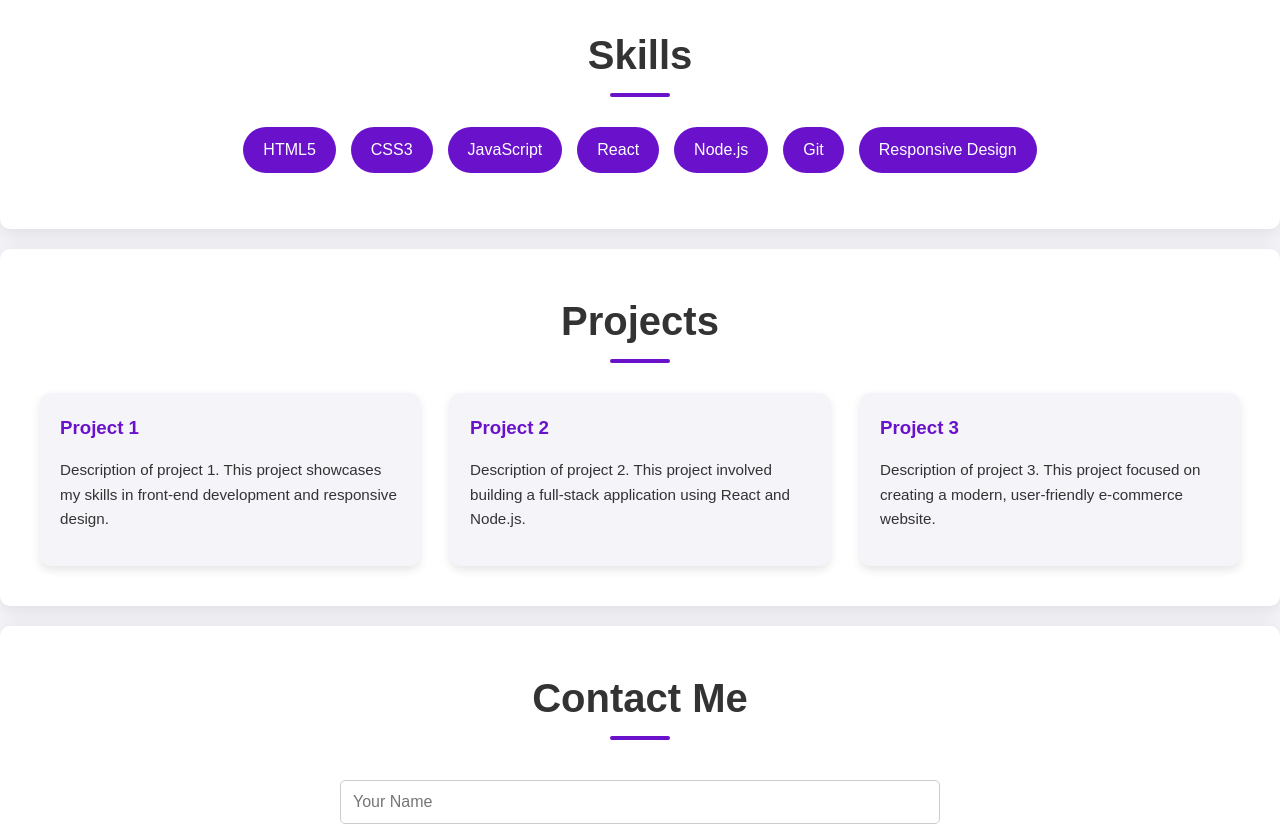
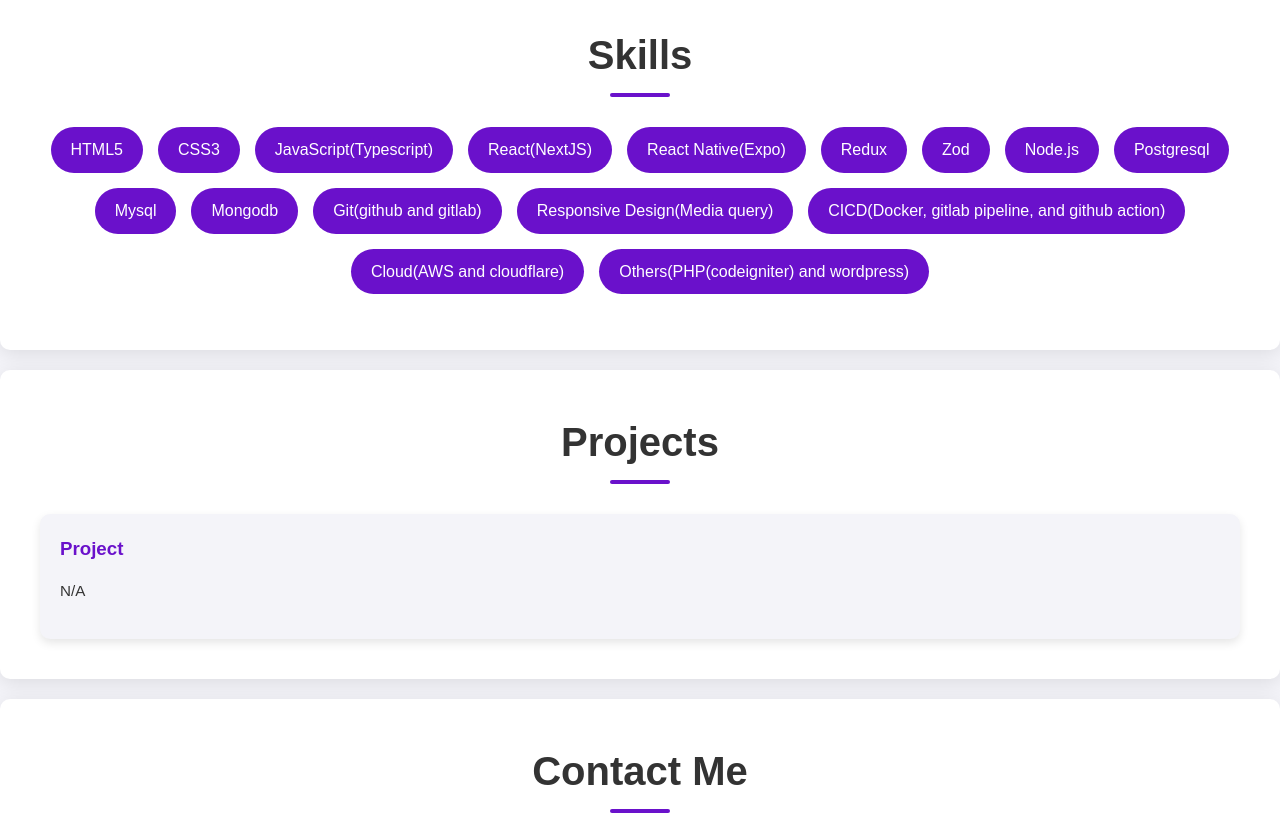
Before and after one commit to revilosemaj/revilosemaj.github.io, a plain HTML site: page index.html in a window 1280 px wide. Shown: the part 800-1627 px from the top of the page. Drawn offline with Linux system fonts and the light colour scheme.

Commit message:
update index.html

```diff
--- a/index.html
+++ b/index.html
@@ -3,7 +3,7 @@
 <head>
     <meta charset="UTF-8">
     <meta name="viewport" content="width=device-width, initial-scale=1.0">
-    <title>Modern Portfolio</title>
+    <title>Oli</title>
     <link rel="stylesheet" href="https://cdnjs.cloudflare.com/ajax/libs/font-awesome/6.0.0-beta3/css/all.min.css">
     <style>
         /* General Styles */
@@ -272,8 +272,8 @@
 <body>
 
     <header>
-        <h1>Your Name</h1>
-        <p>Web Developer | Designer | Creative Thinker</p>
+        <h1>Oliver James Aco</h1>
+        <p>Web Developer | React Developer</p>
     </header>
 
     <nav>
@@ -293,11 +293,20 @@
         <ul>
             <li>HTML5</li>
             <li>CSS3</li>
-            <li>JavaScript</li>
-            <li>React</li>
+            <li>JavaScript(Typescript)</li>
+            <li>React(NextJS)</li>
+            <li>React Native(Expo)</li>
+            <li>Redux</li>
+            <li>Zod</li>
             <li>Node.js</li>
-            <li>Git</li>
-            <li>Responsive Design</li>
+            <li>Postgresql</li>
+            <li>Mysql</li>
+            <li>Mongodb</li>
+            <li>Git(github and gitlab)</li>
+            <li>Responsive Design(Media query)</li>
+            <li>CICD(Docker, gitlab pipeline, and github action)</li>
+            <li>Cloud(AWS and cloudflare)</li>
+            <li>Others(PHP(codeigniter) and wordpress)</li>
         </ul>
     </section>
 
@@ -305,16 +314,8 @@
         <h2>Projects</h2>
         <div class="project-grid">
             <div class="project-card">
-                <h3>Project 1</h3>
-                <p>Description of project 1. This project showcases my skills in front-end development and responsive design.</p>
-            </div>
-            <div class="project-card">
-                <h3>Project 2</h3>
-                <p>Description of project 2. This project involved building a full-stack application using React and Node.js.</p>
-            </div>
-            <div class="project-card">
-                <h3>Project 3</h3>
-                <p>Description of project 3. This project focused on creating a modern, user-friendly e-commerce website.</p>
+                <h3>Project</h3>
+                <p>N/A</p>
             </div>
         </div>
     </section>
@@ -330,7 +331,7 @@
     </section>
 
     <footer>
-        <p>&copy; 2023 Your Name. All rights reserved. | <a href="#">Privacy Policy</a></p>
+        <p>&copy; 2023 Oliver James Aco. All rights reserved. | <a href="#">Privacy Policy</a></p>
     </footer>
 
 </body>
```
